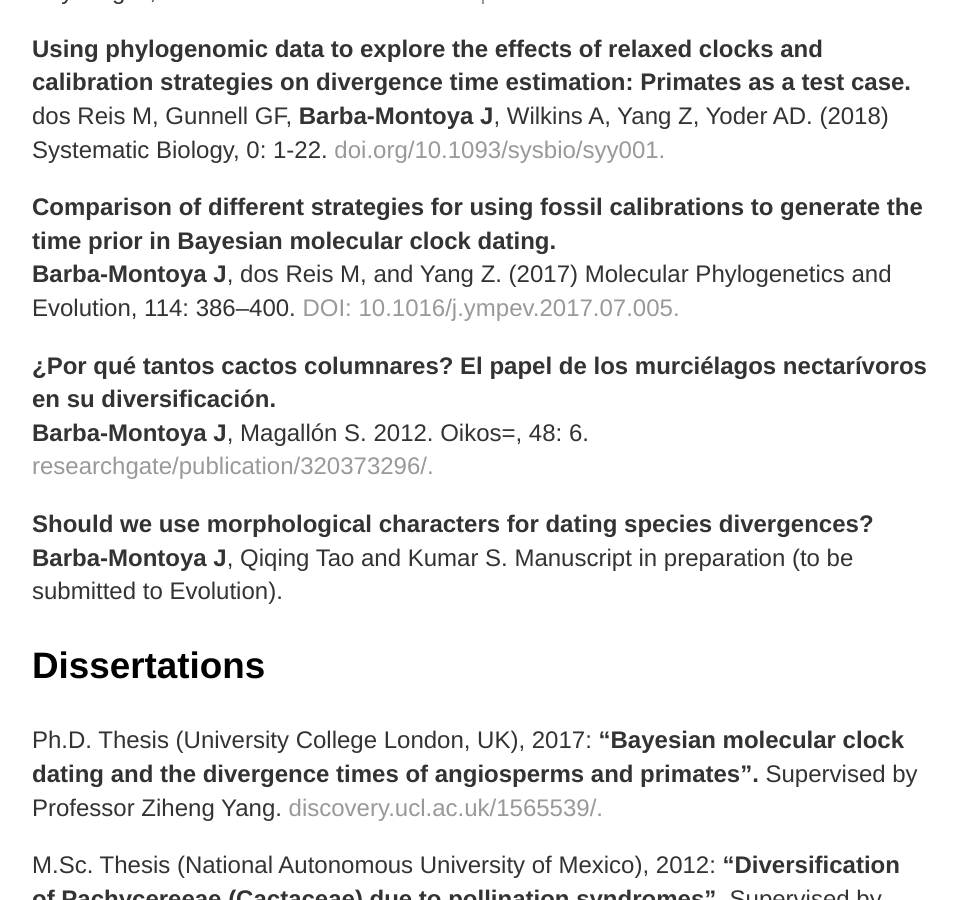
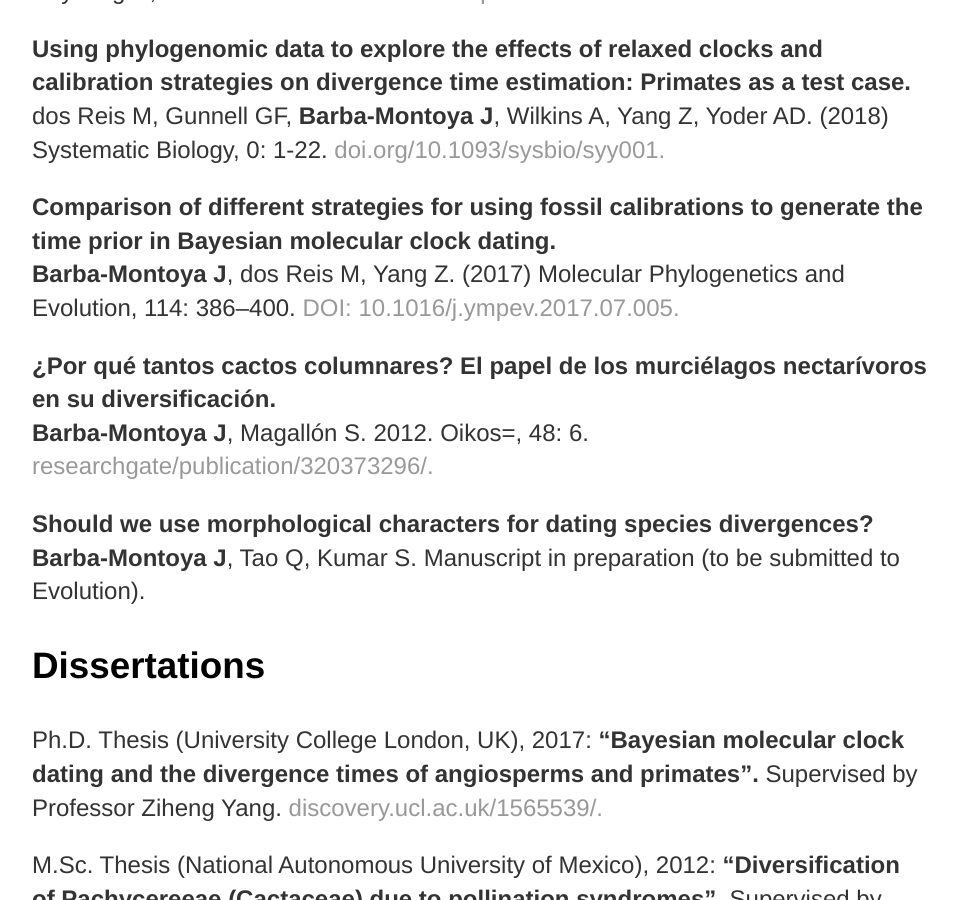
Before and after one commit to josebarbamontoya/josebarbamontoya.github.io, a Jekyll site: the page built from research/index.html, in a window 1280 px wide and 900 px high, scrolled down 529 px. Shown: the whole window, without its empty margins (160-1117 px from the left). Built offline with Jekyll 4.4.1, drawn with Linux system fonts in a browser that asks for light colours.

Commit message:
Update index.html

```diff
--- a/research/index.html
+++ b/research/index.html
@@ -14,13 +14,13 @@ title: Jose Barba-Montoya
 dos Reis M, Gunnell GF, <b>Barba-Montoya J</b>, Wilkins A, Yang Z, Yoder AD. (2018) Systematic Biology, 0: 1-22. <a href="https://academic.oup.com/sysbio/advance-article/doi/10.1093/sysbio/syy001/4802240"> doi.org/10.1093/sysbio/syy001.</a>
 
 <p><b>Comparison of different strategies for using fossil calibrations to generate the time prior in Bayesian molecular clock dating.</b><br>
-<b>Barba-Montoya J</b>, dos Reis M, and Yang Z. (2017) Molecular Phylogenetics and Evolution, 114: 386–400. <a href="https://www.sciencedirect.com/science/article/pii/S1055790317303044?via%3Dihub"> DOI: 10.1016/j.ympev.2017.07.005.</a>
+<b>Barba-Montoya J</b>, dos Reis M, Yang Z. (2017) Molecular Phylogenetics and Evolution, 114: 386–400. <a href="https://www.sciencedirect.com/science/article/pii/S1055790317303044?via%3Dihub"> DOI: 10.1016/j.ympev.2017.07.005.</a>
 
 <p><b>¿Por qué tantos cactos columnares? El papel de los murciélagos nectarívoros en su diversificación.</b><br>
 <b>Barba-Montoya J</b>, Magallón S. 2012.  Oikos=, 48: 6. <a href="https://www.researchgate.net/publication/320373296_Por_que_tantos_cactos_columnares_El_papel_de_los_murcielagos_nectarivoros_en_su_diversificacion"> researchgate/publication/320373296/.</a>
 
 <p><b>Should we use morphological characters for dating species divergences?</b><br>
-<b>Barba-Montoya J</b>, Qiqing Tao and Kumar S. Manuscript in preparation (to be submitted to Evolution).
+<b>Barba-Montoya J</b>, Tao Q, Kumar S. Manuscript in preparation (to be submitted to Evolution).
 
 					<h3>Dissertations</h3>
 <p>Ph.D. Thesis (University College London, UK), 2017: <b>“Bayesian molecular clock dating and the divergence times of angiosperms and primates”.</b> Supervised by Professor Ziheng Yang. <a href="http://discovery.ucl.ac.uk/1565539/"> discovery.ucl.ac.uk/1565539/.</a>
```
